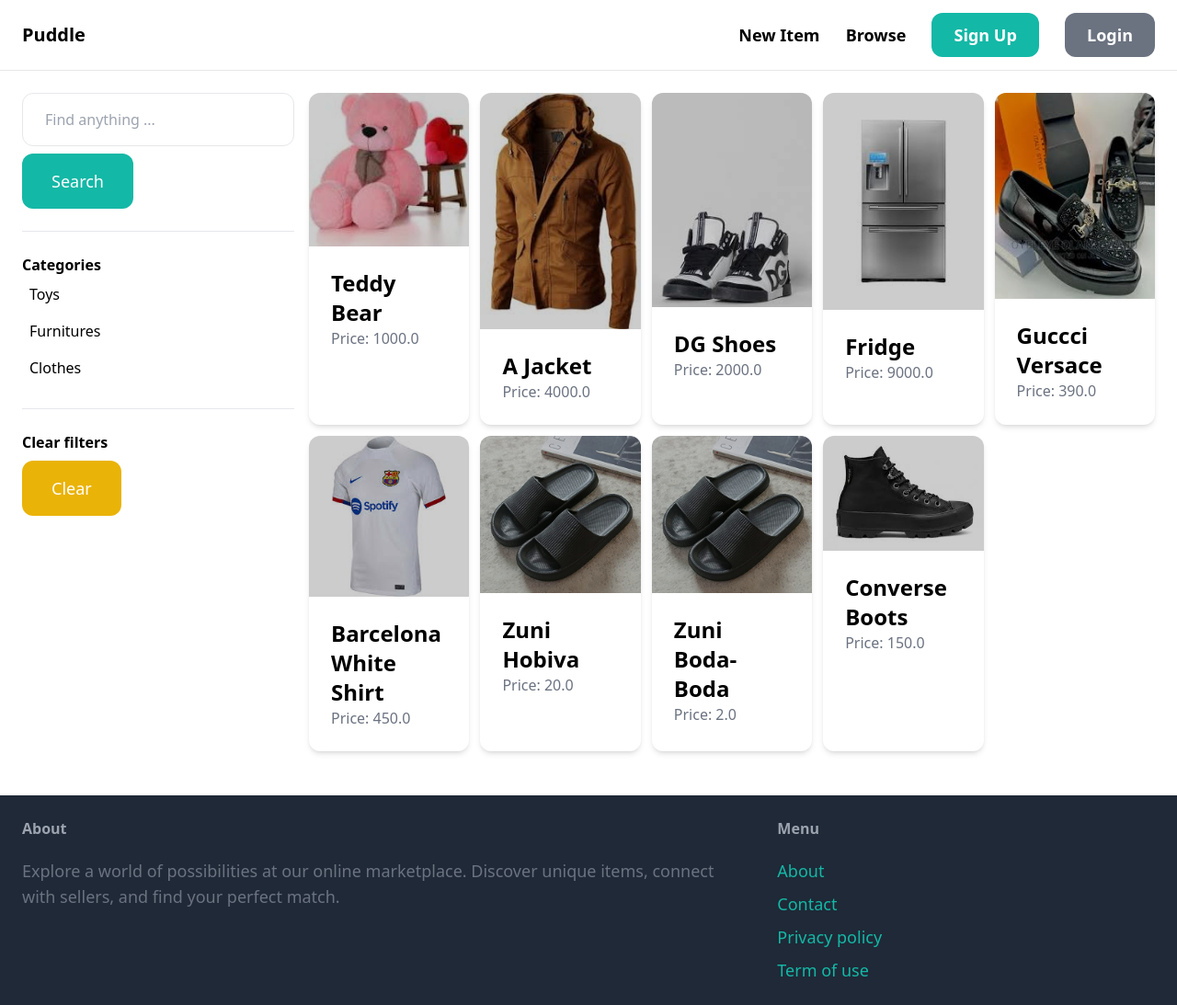
After one commit to tox-in/Simple_Puddle, a Django app: page /items/ in a window 1280 px wide. The commit adds this page. Shown: the whole page at 92% size. Run offline with Django 5.2, Linux system fonts and the light colour scheme; data comes from the database, SQL or seed files in the repository; both versions use the stored data as it was after the commit; some libraries are stand-ins or nearby versions.

Commit message:
searching

```diff
--- a/puddle/core/templates/core/base.html
+++ b/puddle/core/templates/core/base.html
@@ -12,7 +12,7 @@
         <div class="space-x-6">
             {% if request.user.is_authenticated %}
             <a href="{% url 'item:new' %}" class="text-lg font-semibold hover:text-gray-500">New Item</a>
-            <a href="#" class="text-lg font-semibold hover:text-gray-500">Browse</a>
+            <a href="{% url 'item:items' %}" class="text-lg font-semibold hover:text-gray-500">Browse</a>
 
             <a href="#" class="px-6 py-3 text-lg font-semibold bg-teal-500 text-white rounded-xl hover:bg-teal-700">Inbox</a>
             <a href="{% url 'dashboard:index' %}" class="px-6 py-3 text-lg font-semibold bg-gray-500 text-white rounded-xl hover:bg-gray-700">Dashboard</a>
--- /dev/null
+++ b/puddle/item/templates/item/items.html
@@ -0,0 +1,58 @@
+{% extends 'core/base.html' %}
+
+{% block title %}
+    Items
+{% endblock title %}
+
+{% block content %}
+    <div class="pb-6 grid grid-cols-4 gap-4">
+        <div class="col-span-1">
+            <form action="{% url 'item:items' %}" method="get">
+               <input type="text" class="w-full py-4 px-6 border rounded-xl" name="query" value="{{ query }}" placeholder="Find anything ...">
+               <button class="mt-2 py-4 px-8 text-lg bg-teal-500 text-white rounded-xl">Search</button>
+            </form>
+
+            <hr class="my-6">
+
+            <p class="font-semibold">Categories</p>
+
+            <ul>
+                {% for category in categories %}
+                    <li class="py-2 px-2 rounded-xl {% if category.id == category_id %}bg-gray-200{% endif %}
+                        ">
+                        <a href="{% url 'item:items' %}?query= {{ query }}&category={{ category.id }}">{{ category.name }}</a>
+                    </li>
+                {% endfor %}
+            </ul>
+
+            <hr class="my-6">
+
+            <p class="font-semibold">Clear filters</p>
+
+            <ul>
+                <li>
+                    <a href="{% url 'item:items' %}" class="mt-2 py-4 px-8 inline-block bg-yellow-500 text-lg rounded-xl text-white">Clear</a>
+                </li>
+            </ul>
+        </div>
+
+        <div class="col-span-3">
+            <div class="grid grid-cols-3 md:grid-cols-5 gap-3">
+                {% for item in items %}
+                <div class="bg-white rounded-xl shadow-md overflow-hidden">
+                  <a href="{% url 'item:detail' item.id %}">
+                    <div class="relative">
+                        <img src="{{ item.image.url }}" alt="image" class="w-full h-100 object-cover" />
+                        <div class="absolute inset-0 bg-black opacity-20"></div> <!-- Optional overlay -->
+                    </div>
+                    <div class="p-6">
+                        <h2 class="text-2xl font-semibold">{{ item.name }}</h2>
+                        <p class="text-gray-500">Price: {{ item.price }}</p>
+                    </div>
+                  </a>
+                </div>
+                {% endfor %}
+              </div>
+        </div>
+    </div>
+{% endblock content %}
--- a/puddle/item/urls.py
+++ b/puddle/item/urls.py
@@ -4,8 +4,9 @@
 app_name = 'item'
 
 urlpatterns = [
+    path('', views.items, name='items'),
     path('new/', views.new, name='new'),
     path('<int:pk>/', views.detail, name='detail'),
     path('<int:pk>/delete/', views.delete, name='delete'),
-    path('<int:pk>/udate/', views.update, name='update'),
+    path('<int:pk>/update/', views.update, name='update'),
 ]
--- a/puddle/item/views.py
+++ b/puddle/item/views.py
@@ -1,9 +1,30 @@
 from django.contrib.auth.decorators import login_required
 from django.shortcuts import render, get_object_or_404, redirect
-from .models import Item
+from .models import Item, Category
 from .forms import NewItemForm, UpdateItemForm
+from django.db.models import Q
 
 # Create your views here.
+def items(request):
+    query = request.GET.get('query', '')
+    category_id = request.GET.get('category', 0)
+    categories = Category.objects.all()
+    items = Item.objects.filter(is_sold=False)
+
+    if category_id:
+        items = items.filter(category_id=category_id)
+
+    if query:
+        items = items.filter(Q(name__icontains=query) | Q(description__icontains=query))
+
+    return render(request, 'item/items.html', {
+        'items': items,
+        'query': query,
+        'categories': categories,
+        'category_id': int(category_id)
+    })
+
+
 def detail(request, pk):
     # pk is the primary key of the object
     item = get_object_or_404(Item, pk=pk)
```
Also changed, not shown: puddle/db.sqlite3, puddle/item_images/barce.jpeg (added), puddle/item_images/converse.jpeg (added), puddle/item_images/gvers.jpeg (added), puddle/item_images/hobiva.png (added), puddle/item_images/hobiva_Kam5qfC.png (added), puddle/item_images/pexels-rafael-guajardo-604684.jpg (added).
